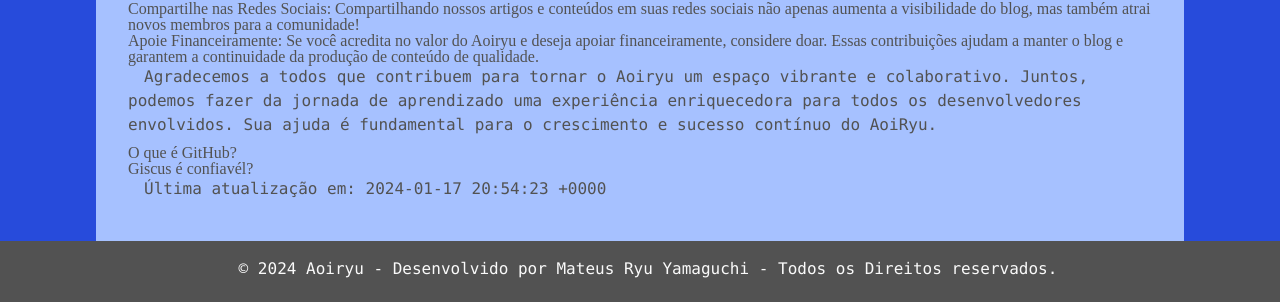
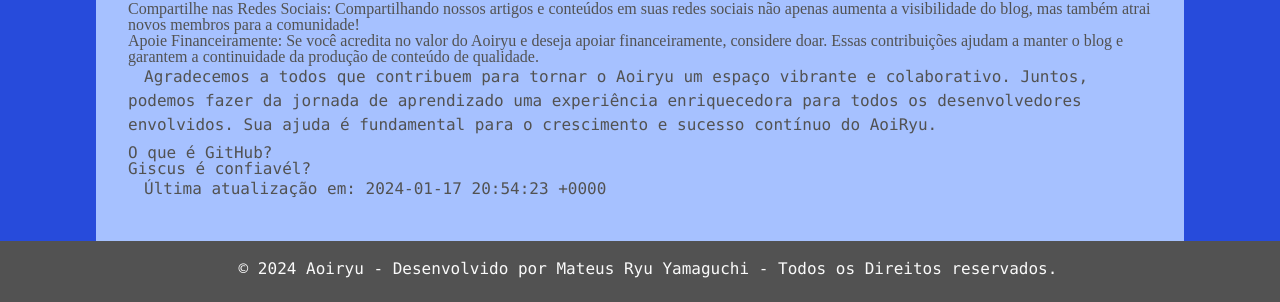
Before and after one commit to MateusRyu/aoi, a Jekyll site: the page built from about.md, in a window 1280 px wide. Shown: the part 1144-1446 px from the top of the page. Built offline with Jekyll 4.4.1, drawn with Linux system fonts in a browser that asks for light colours.

Commit message:
refactor: Apply consistent font to h1 through h8, p and span

```diff
--- a/_sass/main.scss
+++ b/_sass/main.scss
@@ -123,8 +123,11 @@
     font-size: 25px;
 }
 
+h1, h2, h3, h4, h5, h6, p, span {
+  font-family: "Lucida Console", "Courier New", monospace;
+}
+
 h1 {
-  font-family: "Lucida Console", "Courier New", monospace;
   font-size: 68px;
   line-height:72px;
   margin-bottom: 8px;
@@ -132,14 +135,14 @@
 }
 
 h2 {
-  font-family: "Lucida Console", "Courier New", monospace;
   font-size: 42px;
   line-height: 48px;
   margin-bottom: 8px;
 }
 
+
+
 p {
-    font-family: "Lucida Console", "Courier New", monospace;
     font-size: 16px;
     line-height: 24px;
     margin-bottom: 8px;
```
